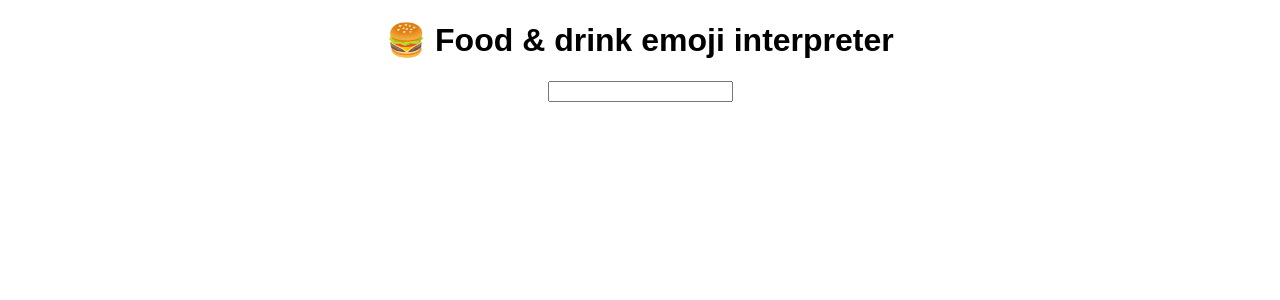
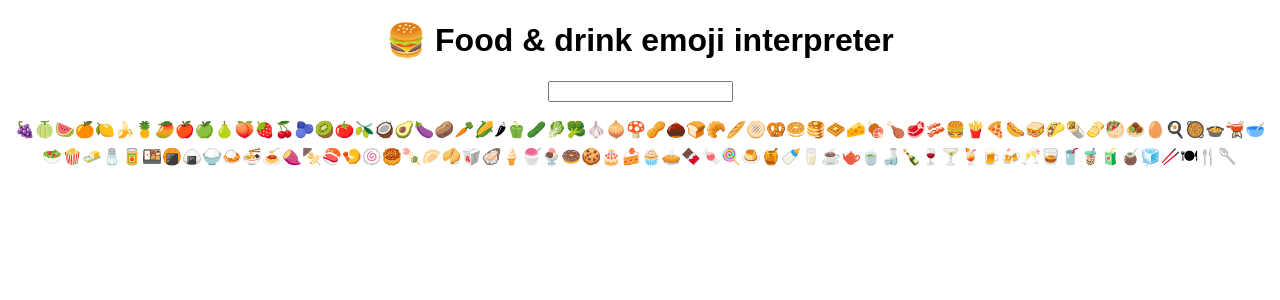
Before and after one commit to SK02K1/food-and-drink-emoji-interpreter, a React (Create React App) app: page / in a window 1280 px wide. Shown: the top 300 px of the page. Built offline with nearby package versions, Linux system fonts and the light colour scheme.

Commit message:
emoji added

```diff
--- a/src/App.js
+++ b/src/App.js
@@ -155,6 +155,9 @@ export default function App() {
       <input onChange={inputChangeHandler} type="text" />
       <p>{userInput}</p>
       <p>{emojiMeaning}</p>
+      {Object.keys(emojiCollection).map((emoji) => (
+        <span key={emoji}>{emoji}</span>
+      ))}
     </div>
   );
 }
```
